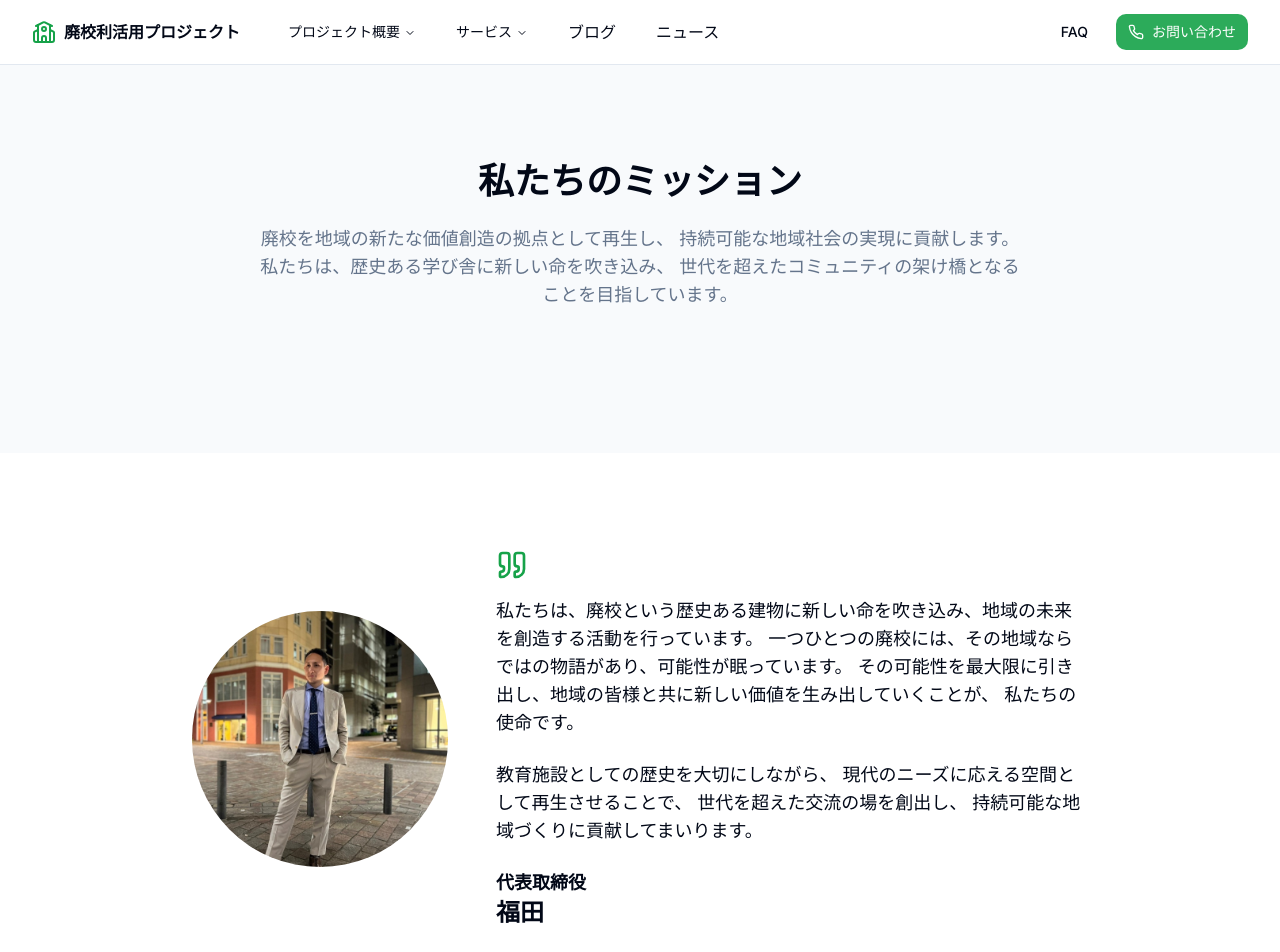
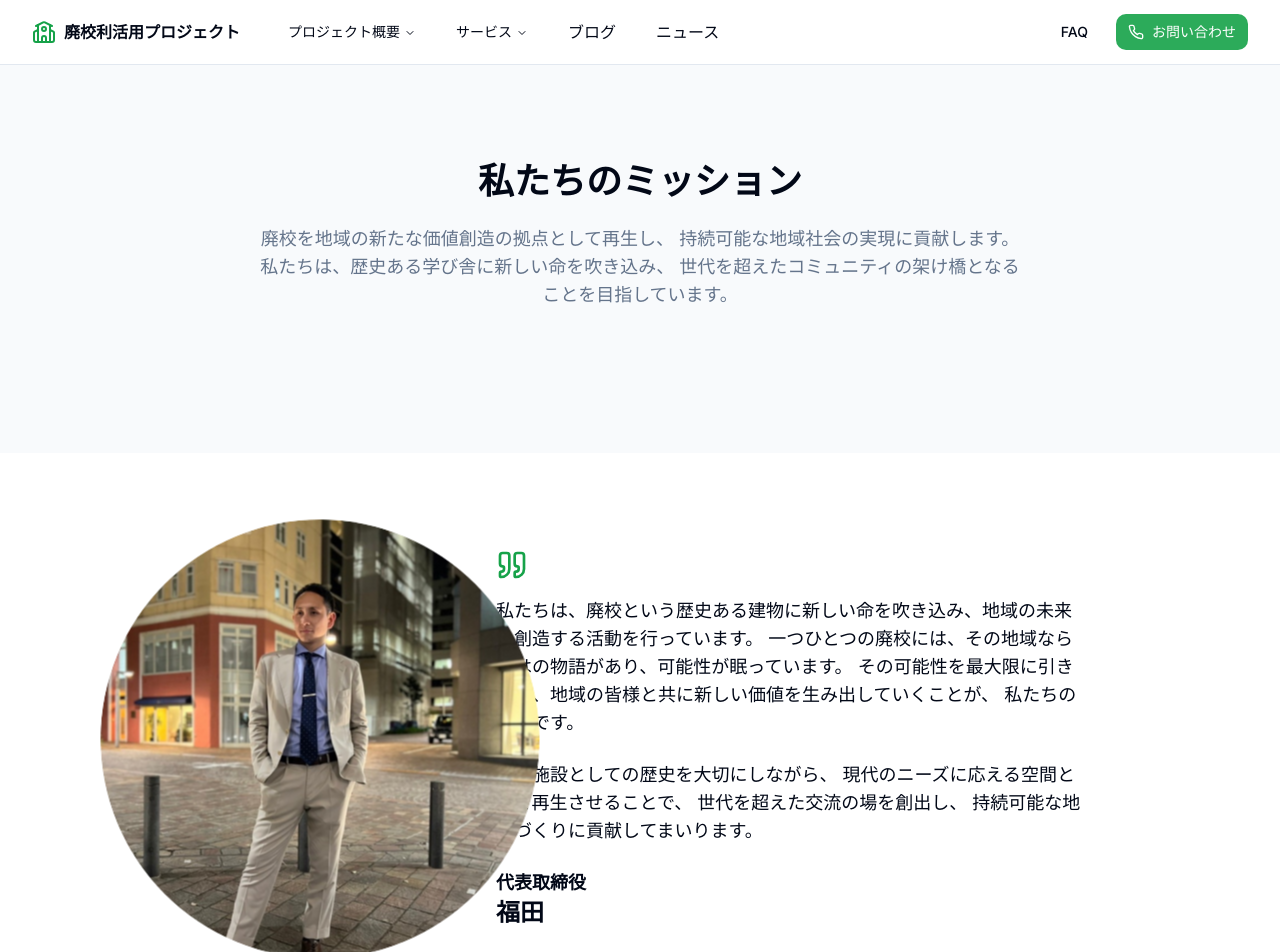
Before and after one commit to daisuke-inoue-ja/haikou-reuse-project-site, a Next.js app: page /about in a window 1280 px wide. Shown: the top 952 px of the page. Built offline with nearby package versions, Linux system fonts and the light colour scheme.

Commit message:
apdate about

```diff
--- a/app/about/page.tsx
+++ b/app/about/page.tsx
@@ -1,7 +1,11 @@
+'use client';
+
 import Image from 'next/image';
+import { motion, useAnimation } from 'framer-motion';
 import { Button } from '@/components/ui/button';
 import { Card, CardContent } from '@/components/ui/card';
 import { Users, Target, Heart, Quote } from 'lucide-react';
+import { useEffect } from 'react';
 
 const values = [
   {
@@ -75,6 +79,15 @@ const team = [
 ];
 
 export default function About() {
+  const controls = useAnimation();
+
+  useEffect(() => {
+    controls.start({
+      scale: 2.0, // 最終的なサイズ
+      transition: { duration: 10, ease: 'easeInOut' }, // 拡大アニメーション
+    });
+  }, [controls]);
+
   return (
     <div className="min-h-screen">
       {/* Mission Section */}
@@ -97,14 +110,17 @@ export default function About() {
         <div className="container mx-auto px-4">
           <div className="max-w-4xl mx-auto">
             <div className="flex flex-col md:flex-row items-center gap-12">
-              <div className="relative w-48 h-48 md:w-64 md:h-64 flex-shrink-0">
+              <motion.div
+                animate={controls} // useAnimationフックで制御
+                className="relative w-48 h-48 md:w-64 md:h-64 flex-shrink-0 overflow-hidden rounded-full"
+              >
                 <Image
                   src="/images/team/fukuda.jpeg"
                   alt="福田 代表取締役"
                   fill
                   className="object-cover rounded-full"
                 />
-              </div>
+              </motion.div>
               <div>
                 <div className="mb-6">
                   <Quote className="h-8 w-8 text-primary mb-4" />
```
